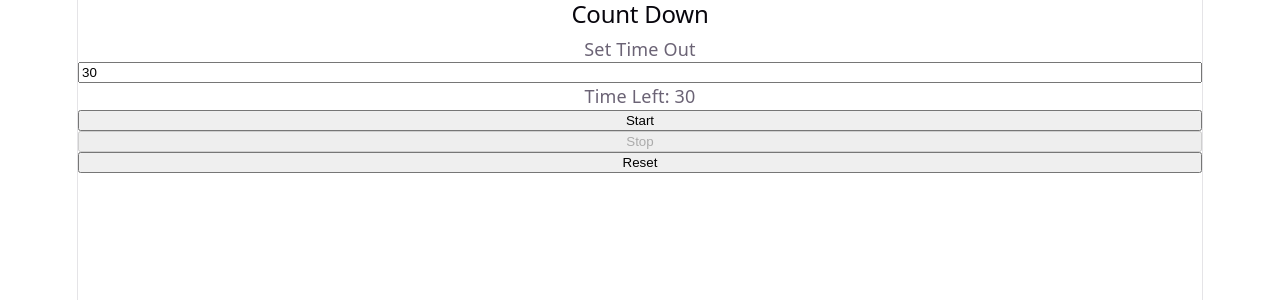
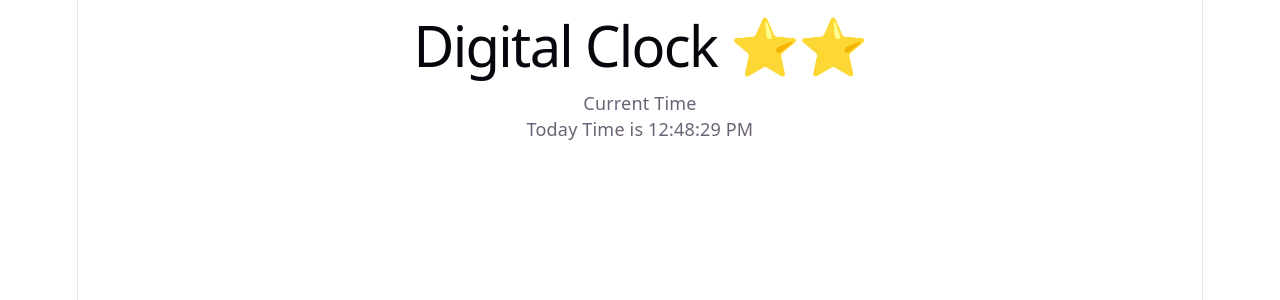
Before and after one commit to Deka4959/React-Exercise, a React (Vite) app: page / in a window 1280 px wide. Shown: the top 300 px of the page. Built offline with nearby package versions, Linux system fonts and the light colour scheme.

Commit message:
digital clock

```diff
--- a/src/App.jsx
+++ b/src/App.jsx
@@ -1,53 +1,39 @@
 import { useEffect, useState } from "react";
 
 function App() {
-  const [time, SetTime] = useState(30);
-  const [running, setIsRunning] = useState(false);
+  const [time ,setTime] =useState("");
 
-  useEffect(() => {
-    let timerId;
+  useEffect(()=>{
+    const timeId =setInterval(()=>{
+ const todayTime = new Date().toLocaleTimeString()
+setTime(todayTime)
+    },1000)
 
-    if (running && time > 0) {
-      timerId = setInterval(() => {
-        SetTime((prev) => prev - 1);
-      }, 1000);
-    }
 
-    return () => clearInterval(timerId);
-  }, [running, time]);
 
-  const startEvent = () => setIsRunning(true);
 
-  const stopEvent = () => setIsRunning(false);
 
-  const resetEvent = () => {
-    setIsRunning(false);
-    SetTime(30);
-  };
+
+
+
+    return()=> clearInterval(timeId)
+
+  },[])
+
+
+
 
   return (
     <>
-      <h2>Count Down</h2>
+    <h1>Digital Clock ⭐⭐</h1>
+    <p>Current Time</p>
+    <p>Today Time is {time}</p>
 
-      <p>Set Time Out</p>
 
-      <input
-        type="number"
-        value={time}
-        onChange={(e) => SetTime(Number(e.target.value))}
-      />
 
-      <p>Time Left: {time}</p>
 
-      <button onClick={startEvent} disabled={running}>
-        Start
-      </button>
 
-      <button onClick={stopEvent} disabled={!running}>
-        Stop
-      </button>
 
-      <button onClick={resetEvent}>Reset</button>
     </>
   );
 }
```
